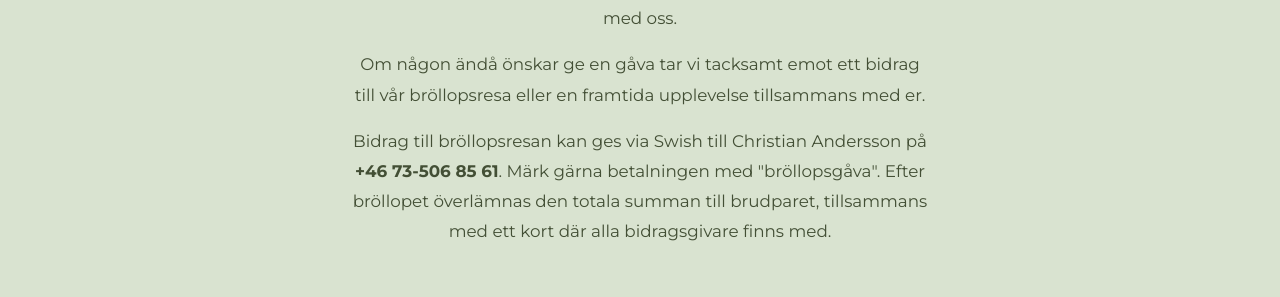
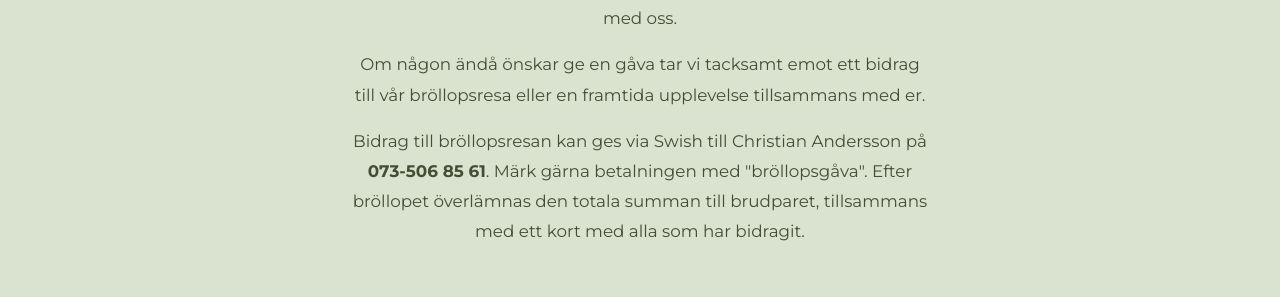
Before and after one commit to Pontus-Broberg/linntuswedding, an Angular app: page / in a window 1280 px wide. Shown: the part 3503-3800 px from the top of the page. Built offline with nearby package versions, Linux system fonts and the light colour scheme.

Commit message:
text tweaks

```diff
--- a/src/app/home/home.component.html
+++ b/src/app/home/home.component.html
@@ -202,8 +202,8 @@
         till vår bröllopsresa eller en framtida upplevelse tillsammans med er.
       </p>
       <p class="section-text">
-        Bidrag till bröllopsresan kan ges via Swish till Christian Andersson på <strong>+46 73-506 85 61</strong>. Märk gärna betalningen med "bröllopsgåva".
-        Efter bröllopet överlämnas den totala summan till brudparet, tillsammans med ett kort där alla bidragsgivare finns med.
+        Bidrag till bröllopsresan kan ges via Swish till Christian Andersson på <strong>073-506 85 61</strong>. Märk gärna betalningen med "bröllopsgåva".
+        Efter bröllopet överlämnas den totala summan till brudparet, tillsammans med ett kort med alla som har bidragit.
       </p>
     </div>
   </section>
```
